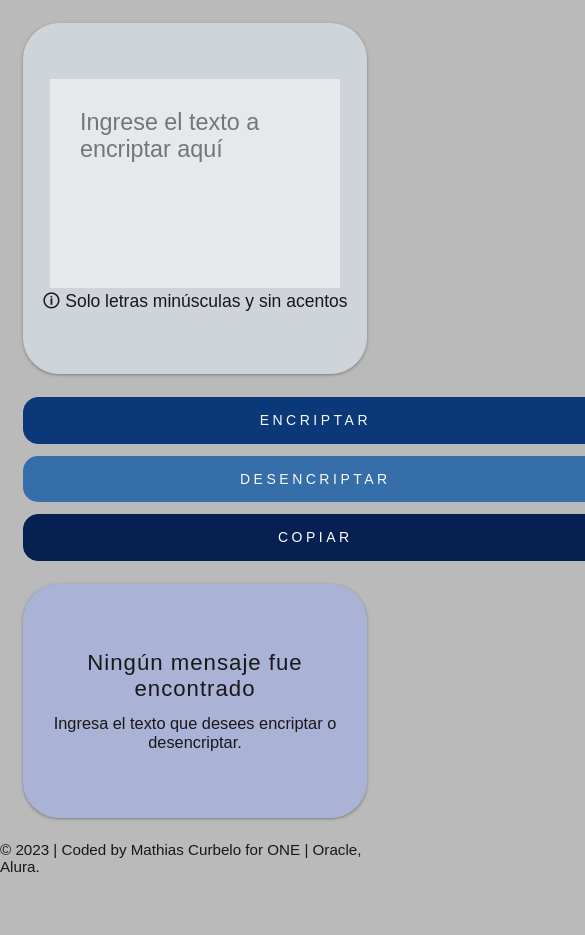
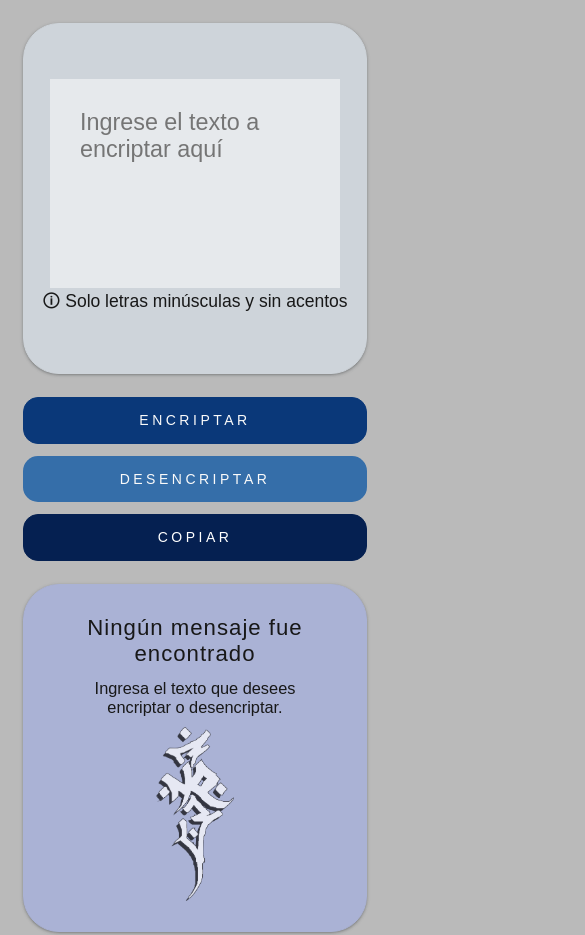
Before and after one commit to na7hk3r/encriptador_javascript, a plain HTML site: page index.html in a window 390 px wide. Shown: the top 935 px of the page, 585 px wide, since content can reach past the window. Before the commit the page ends 887 px from the top, so only its background shows below. Drawn offline with Linux system fonts and the light colour scheme; some packages are replaced by stand-ins of ours; a script that the page names is missing.

Commit message:
Mejora estetica, correccion responsive y codigo más limpio

```diff
--- a/index.html
+++ b/index.html
@@ -9,8 +9,7 @@
 
     <!-- Hojas de estilo -->
     <link rel="stylesheet" href="./stylesheet/style.css">
-    <link rel="stylesheet" href="./stylesheet/tablet.css" media="screen and (min-width: 760px)">
-    <link rel="stylesheet" href="./stylesheet/desktop.css" media="screen and (min-width: 1024px)">
+    <link rel="stylesheet" href="./stylesheet/media.css">
 
     <!-- Librería de alerta, Sweet Alert -->
     <script src="https://cdn.jsdelivr.net/npm/sweetalert2@11"></script>
@@ -36,6 +35,7 @@
                 <textarea name="" id="output-texto" class="output-texto" cols="30" rows="10"></textarea>
                 <P id="texto1-contder" class="texto1-contder">Ningún mensaje fue encontrado</P>
                 <p id="texto2-contder" class="texto2-contder">Ingresa el texto que desees encriptar o desencriptar.</p>
+                <img src="./img/logo.png" alt="Logo" class="img-logo" id="img-logo">
             </div>
         </div>
     </main>
--- a/main.js
+++ b/main.js
@@ -39,6 +39,7 @@ function encriptar() {
     else {
         document.getElementById("texto1-contder").style.display = "none";
         document.getElementById("texto2-contder").style.display = "none";
+        document.getElementById("img-logo").style.display = "none";
         document.getElementById("output-texto").style.display = "inline-block";
         document.getElementById("output-texto").innerHTML = txt_cifrado;
 
@@ -68,6 +69,7 @@ function desencriptar() {
     else {
     document.getElementById("texto1-contder").style.display = "none";
     document.getElementById("texto2-contder").style.display = "none";
+    document.getElementById("img-logo").style.display = "none";
     document.getElementById("output-texto").style.display = "inline-block";
     document.getElementById("output-texto").innerHTML = txt_cifrado;
 
```
Also changed, not shown: img/logo.png (added), 1 other file.
